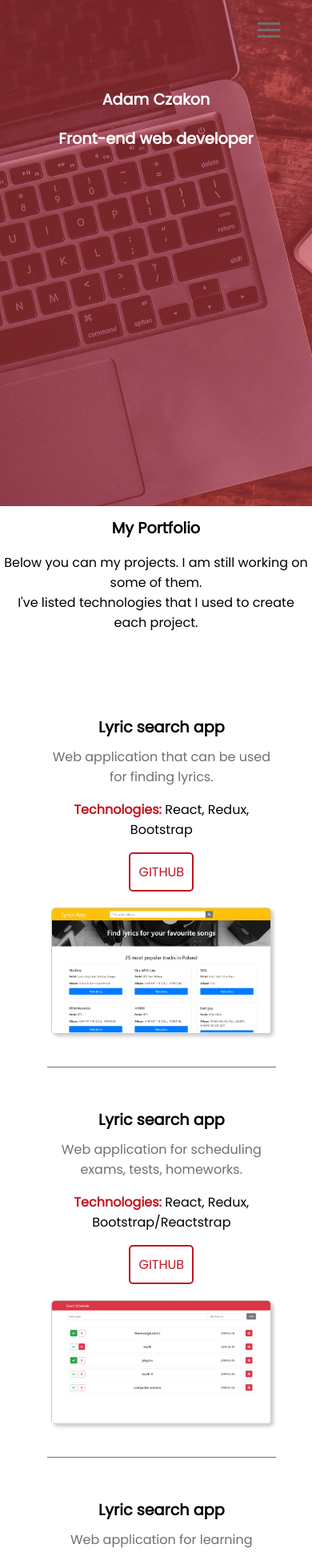
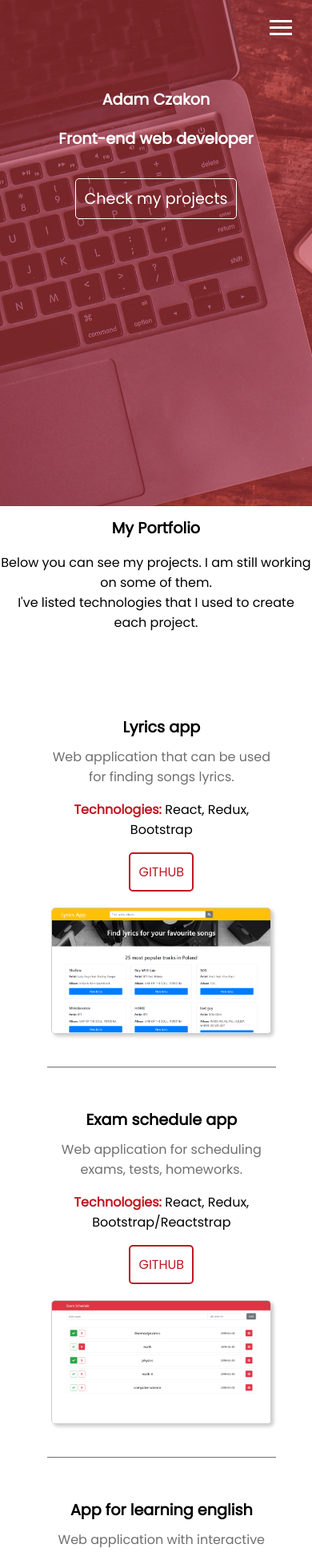
Before and after one commit to adamczakon/portfolio, a React (Create React App) app: page / in a window 390 px wide. Shown: the top 1941 px of the page at 80% size. Built offline with nearby package versions, Linux system fonts and the light colour scheme.

Commit message:
Improved responsive design and changed projects titles

```diff
--- a/src/components/AppNavbar.js
+++ b/src/components/AppNavbar.js
@@ -33,7 +33,7 @@ export default class AppNavbar extends Component {
     this.state.scroll > 700 ? (className += " fixed") : (className = "navbar");
     return (
       <React.Fragment>
-        <SideMenu show={this.state.menuOpen} />
+        <SideMenu show={this.state.menuOpen} toggle={this.toggle} />
         <div className={className}>
           <div className="title">
             <h2>Adam Czakon</h2>
--- a/src/components/Home.js
+++ b/src/components/Home.js
@@ -16,7 +16,7 @@ export default function Home() {
         <div className="home-introduction">
           <h1>My Portfolio</h1>
           <p>
-            Below you can my projects. I am still working on some of them.{" "}
+            Below you can see my projects. I am still working on some of them.{" "}
             <br /> I've listed technologies that I used to create each project.
           </p>
         </div>
--- a/src/components/Portfolio.js
+++ b/src/components/Portfolio.js
@@ -10,9 +10,9 @@ export default function Portfolio() {
       <div className="container">
         <div className="project">
           <div className="project-description">
-            <h1 className="item">Lyric search app</h1>
+            <h1 className="item">Lyrics app</h1>
             <p className="secondary item">
-              Web application that can be used for finding lyrics.
+              Web application that can be used for finding songs lyrics.
             </p>
             <p>
               <span className="primary bold">Technologies: </span> React, Redux,
@@ -26,7 +26,7 @@ export default function Portfolio() {
         </div>
         <div className="project">
           <div className="project-description">
-            <h1 className="item">Lyric search app</h1>
+            <h1 className="item">Exam schedule app</h1>
             <p className="secondary item">
               Web application for scheduling exams, tests, homeworks.
             </p>
@@ -45,10 +45,9 @@ export default function Portfolio() {
         </div>
         <div className="project last">
           <div className="project-description">
-            <h1 className="item">Lyric search app</h1>
+            <h1 className="item">App for learning english</h1>
             <p className="secondary item">
-              Web application for learning english by completing interactive
-              excersises.
+              Web application with interactive excersises for learning english.
             </p>
             <p>
               <span className="primary bold">Technologies: </span>HTML/CSS,
--- a/src/components/SideMenu.js
+++ b/src/components/SideMenu.js
@@ -1,17 +1,20 @@
-import React from "react";
+import React, { Component } from "react";
 
-const SideMenu = props => {
+export default class SideMenu extends Component {
+  render() {
     let menuClasses = "side-menu";
-  if (props.show) {
+    if (this.props.show) {
       menuClasses = "side-menu open";
     }
     return (
       <div className={menuClasses}>
-      <a href="#home">Home</a>
-      <a href="#projects">Projects</a>
-      <a href="#contact">Contact</a>
+        <a href="#projects" onClick={this.props.toggle}>
+          Projects
+        </a>
+        <a href="#contact" onClick={this.props.toggle}>
+          Contact
+        </a>
       </div>
     );
-};
-
-export default SideMenu;
+  }
+}
--- a/src/style/_config.scss
+++ b/src/style/_config.scss
@@ -14,6 +14,10 @@ html {
 }
 .secondary {
   color: $secondary-color;
+}
+
+.item {
+  margin: 10px 0;
 }
 
 a {
--- a/src/style/_menu-button.scss
+++ b/src/style/_menu-button.scss
@@ -1,13 +1,14 @@
 .menu-btn {
-  position: fixed;
-  top: 28px;
-  right: 40px;
+  position: absolute;
+  right: 25px;
+  top: 25px;
   z-index: 3;
+  float: right;
 
   .btn-line {
     width: 28px;
     height: 3px;
     margin: 0 0 5px 0;
-    background-color: $secondary-color;
+    background-color: #fff;
   }
 }
--- a/src/style/_mobile.scss
+++ b/src/style/_mobile.scss
@@ -5,6 +5,13 @@
 
   .project {
     grid-template-columns: 40% 50%;
+  }
+
+  .banner {
+    a {
+      padding: 20px;
+      font-size: 2rem;
+    }
   }
 }
 
@@ -24,8 +31,8 @@
 
   .banner {
     a {
-      font-size: 1rem;
-      padding: 5px;
+      font-size: 1.5rem;
+      padding: 10px;
     }
   }
 }
@@ -33,7 +40,8 @@
 @include mediaMd {
   .banner {
     a {
-      display: none;
+      font-size: 1.5rem;
+      padding: 10px;
     }
   }
 
@@ -60,13 +68,15 @@
     margin-bottom: 30px;
     display: block;
   }
+
+  .navbar {
+    display: none;
+  }
+
   .banner {
     a {
-      display: none;
-    }
-
-    .navbar {
-      display: none;
+      font-size: 1.2rem;
+      padding: 10px;
     }
   }
 }
--- a/src/style/main.scss
+++ b/src/style/main.scss
@@ -3,10 +3,6 @@
 @import "side-menu";
 @import "menu-button";
 @import "mobile";
-
-.item {
-  margin: 10px 0;
-}
 
 .App {
   .home {
@@ -16,6 +12,7 @@
     height: 75vh;
     &-introduction {
       text-align: center;
+      margin-top: 2.5%;
     }
   }
 
@@ -36,9 +33,9 @@
 
       a {
         margin-top: 25px;
-        padding: 20px;
+
         color: #fff;
-        font-size: 2rem;
+
         border: 1px solid #fff;
         border-radius: 5px;
 
@@ -54,16 +51,20 @@
   }
 }
 .container {
-  margin: 0 15%;
+  margin: 0 15% 5% 15%;
 }
+
 .project {
   height: 40%;
   width: 100%;
   display: grid;
   grid-column-gap: 5%;
   padding: 15% 2.5%;
+  border-bottom: 1px solid $secondary-color;
 
-  border-bottom: 1px solid $secondary-color;
+  &.first {
+    padding-top: 5%;
+  }
 
   &-description {
     a {
@@ -94,15 +95,11 @@
       border-radius: 5px;
     }
   }
-
-  &.last {
-    margin-bottom: 0;
-  }
 }
 
 .contact {
   width: 100%;
-  padding: 5vh 15%;
+  padding: 0 15% 5% 15%;
 }
 
 footer {
```
Lines whose indentation alone changed are shown as unchanged.
